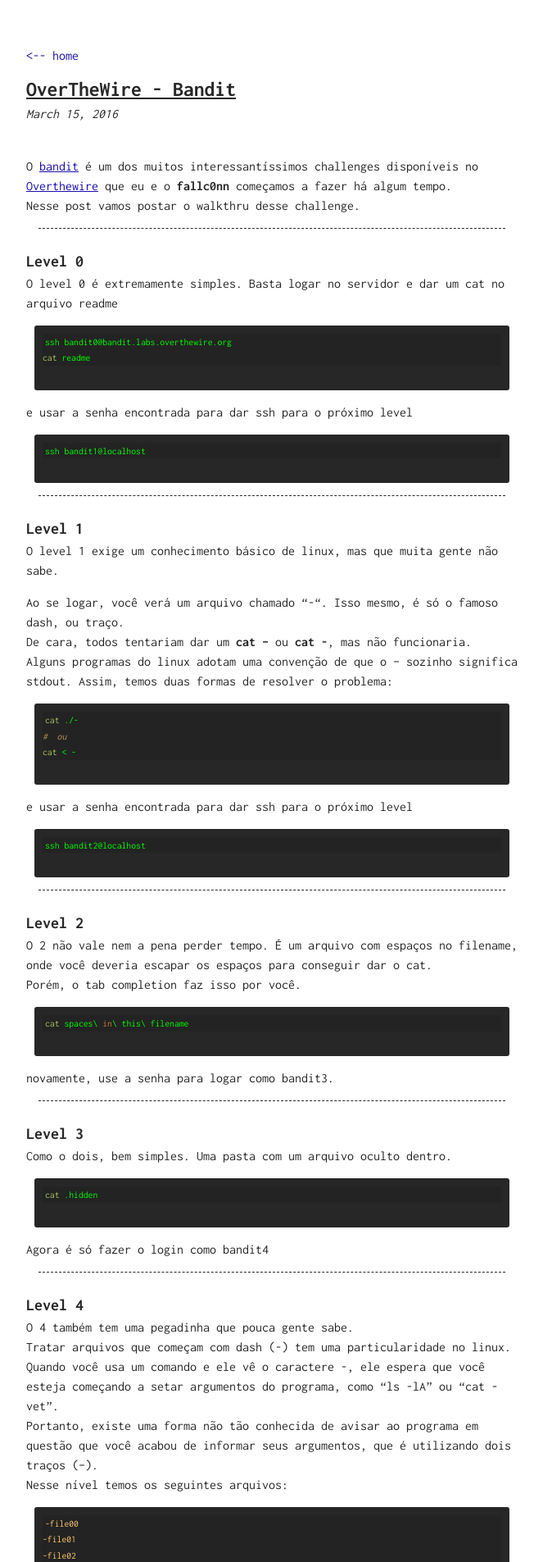
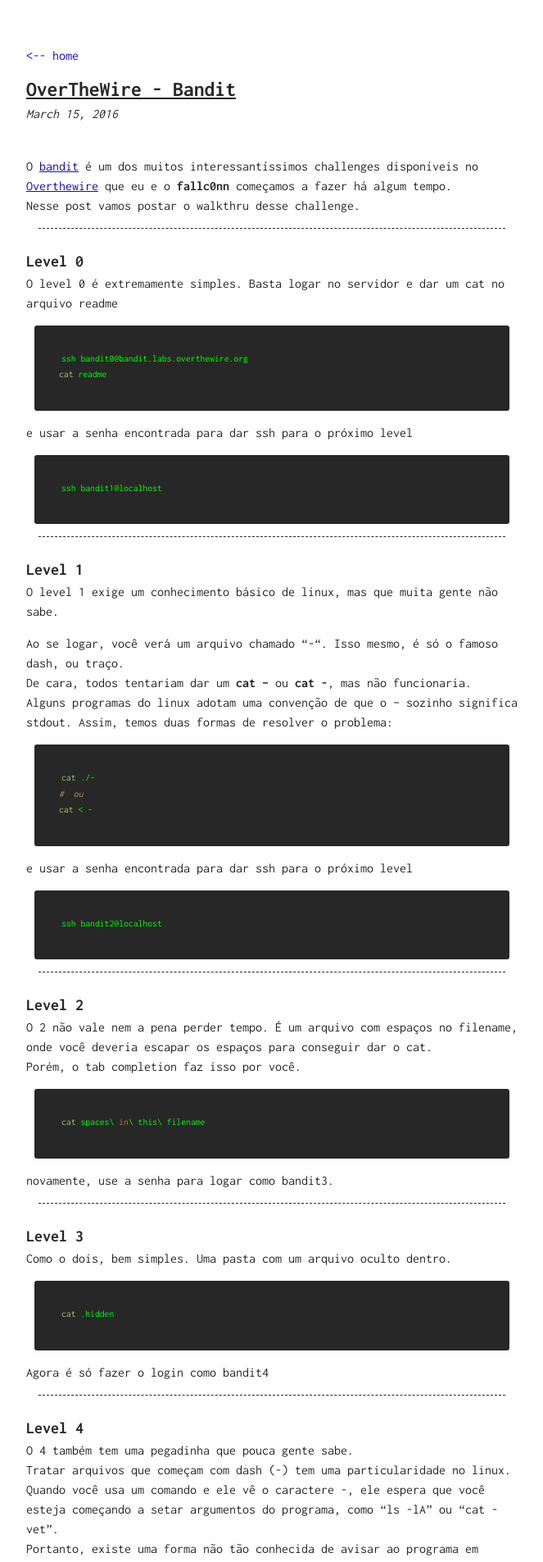
Before and after one commit to 318BR/318br.github.io, a Jekyll site: the page built from _posts/2016-03-15-overthewire-bandit.md, in a window 1280 px wide. Shown: the top 1905 px of the page at 82% size, without its empty margins (308-971 px from the left). Built offline with Jekyll 4.4.1, drawn with Linux system fonts in a browser that asks for light colours.

Commit message:
removinhit

````diff
--- a/_posts/2016-03-15-overthewire-bandit.md
+++ b/_posts/2016-03-15-overthewire-bandit.md
@@ -17,16 +17,16 @@
 O level 0 é extremamente simples. Basta logar no servidor e dar um cat no arquivo readme
 
 
-{% highlight bash %}
+```bash
 ssh bandit0@bandit.labs.overthewire.org
 cat readme
-{% endhighlight %}
+```
 
 e usar a senha encontrada para dar ssh para o próximo level
 
-{% highlight bash %}
+```bash
 ssh bandit1@localhost
-{% endhighlight %}
+```
 <hr class="codebreak">
 
 # Level 1
@@ -36,18 +36,18 @@
 Ao se logar, você verá um arquivo chamado “-“. Isso mesmo, é só o famoso dash, ou traço.
 De cara, todos tentariam dar um **cat –** ou **cat \-**, mas não funcionaria. Alguns programas do linux adotam uma convenção de que o – sozinho significa stdout. Assim, temos duas formas de resolver o problema:
 
-{% highlight bash %}
+```bash
 cat ./-
 #  ou
 cat < -
-{% endhighlight %}
+```
 
 e usar a senha encontrada para dar ssh para o próximo level
 
 
-{% highlight bash %}
+```bash
 ssh bandit2@localhost
-{% endhighlight %}
+```
 
 <hr class="codebreak">
 
@@ -56,9 +56,9 @@
 O 2 não vale nem a pena perder tempo. É um arquivo com espaços no filename, onde você deveria escapar os espaços para conseguir dar o cat.
 Porém, o tab completion faz isso por você.
 
-{% highlight bash %}
+```bash
 cat spaces\ in\ this\ filename
-{% endhighlight %}
+```
 
 novamente, use a senha para logar como bandit3.
 
@@ -68,9 +68,9 @@
 
 Como o dois, bem simples. Uma pasta com um arquivo oculto dentro.
 
-{% highlight bash %}
+```bash
 cat .hidden
-{% endhighlight %}
+```
 
 Agora é só fazer o login como bandit4
 
@@ -83,7 +83,7 @@
 Portanto, existe uma forma não tão conhecida de avisar ao programa em questão que você acabou de informar seus argumentos, que é utilizando dois traços (–).
 Nesse nível temos os seguintes arquivos:
 
-{% highlight bash %}
+```bash
 -file00
 -file01
 -file02
@@ -94,12 +94,12 @@
 -file07
 -file08
 -file09
-{% endhighlight %}
+```
 
 e se você tentar dar um simples cat em qualquer um deles, dará erro.
 Então, deve utilizar a dica dos dois traços. Mas antes disso, você vai perceber que dentro da maioria dos arquivos existem strings ininteligíveis. Para evitar ter que dar cat em todos, faça:
 
-{% highlight bash %}
+```bash
 $ file -- *
 -file00: data
 -file01: data
@@ -111,15 +111,15 @@
 -file07: ASCII text
 -file08: data
 -file09: data
-{% endhighlight %}
+```
 
 e assim saberá que a senha está no arquivo “-file07”.
 
-{% highlight bash %}
+```bash
 cat -- -file07
 #  ou
 cat < -file07
-{% endhighlight %}
+```
 
 <hr class="codebreak">
 
@@ -131,16 +131,16 @@
 A melhor forma que encontrei aqui foi listar todos os arquivos com **find -type f**, adicionar aspas em volta deles, para evitar problemas com espaços, com **sed ‘s/^\|$/\”/g’** e jogar o output para o comando **file —** (lembram dos dois traços?).
 Porém, a lista de arquivos é imensa. Como até aqui já aprendemos que a senha vem num arquivo texto, podemos usar **grep ASCII** na saída do file –, assim nosso universo foi reduzido a poucos arquivos.
 
-{% highlight bash %}
+```bash
 find -type f | sed 's/^\|$/\"/g'  | xargs file --  | grep ASCII
-{% endhighlight %}
+```
 
 Com essas informações, tudo que precisamos é, depois do pipe, dar um cut, fazer novamente o truque das aspas e jogar o output para um **xargs head -1**
 
-{% highlight bash %}
+```bash
 find -type f | sed 's/^\|$/\"/g'  | xargs file --  | grep ASCII | \
 cut -f1 -d: | sed 's/^\|$/\"/g' | xargs head -1 | less
-{% endhighlight %}
+```
 
 Se você prestou atenção no formato das senhas até agora, vai identificar só de olhar!
 
@@ -151,9 +151,9 @@
 
 Então basta fazer:
 
-{% highlight bash %}
+```bash
 $ find -size 1033c | xargs cat
-{% endhighlight %}
+```
 
 e correr para o abraço. E, a partir de agora, ficar olho no site!
 
@@ -163,9 +163,9 @@
 
 Seguindo as intruções do site, temos os atributos do arquivo:user: bandit7, group: bandit6, size: 33 bytes.
 
-{% highlight bash %}
+```bash
 find / -user bandit7 -group bandit6 -size 33c | xargs cat
-{% endhighlight %}
+```
 
 <hr class="codebreak">
 
@@ -173,9 +173,9 @@
 
 Instruções no site!
 
-{% highlight bash %}
+```bash
 grep millionth data.txt
-{% endhighlight %}
+```
 
 <hr class="codebreak">
 
@@ -183,9 +183,9 @@
 
 A senha está no arquivo data.txt e é a única linha que aparece apenas uma vez
 
-{% highlight bash %}
+```bash
 sort data.txt | uniq -u
-{% endhighlight %}
+```
 
 <hr class="codebreak">
 
@@ -194,18 +194,18 @@
 A senha está em uma das poucas linhas ‘legíveis’ do arquivo data.txt que começam com algumas vezes o caractere “=”
 Para esse nível vamos usar pela primeira vez o comando **strings**
 
-{% highlight bash %}
+```bash
 strings data.txt  | grep -E "^=+"
-{% endhighlight %}
+```
 <hr class="codebreak">
 
 # Level 10
 
 A senha está no arquivo data.txt, codificado em base64
 
-{% highlight bash %}
+```bash
 base64 -d < data.txt
-{% endhighlight %}
+```
 
 <hr class="codebreak">
 
@@ -213,9 +213,9 @@
 
 O level 11 é a conhecida cifra de césar, algoritmo de rotação de caracteres.
 
-{% highlight bash %}
+```bash
 tr a-zA-Z n-za-mN-ZA-M < data.txt
-{% endhighlight %}
+```
 <hr class="codebreak">
 
 # Level 12
@@ -224,7 +224,7 @@
 Muita gente ao fazer esse nível jogava o output para algum arquivo e dava um file, para depois usar algum outro comando, salvar em outro arquivo e dar outro file, assim sucessivamente.
 Mas como expliquei no level 1, podemos usar o – em alguns programas simbolizando o stdout. Então basta fazer o seguinte:
 
-{% highlight bash %}
+```bash
 bandit12@melinda:~$ xxd -r data.txt | file -
 /dev/stdin: gzip compressed data, was "data2.bin", from Unix, last modified: ..
 bandit12@melinda:~$ xxd -r data.txt | zcat | file -
@@ -249,7 +249,7 @@
 bandit12@melinda:~$ xxd -r data.txt | zcat | bzcat| zcat| tar xO | tar xO | \
 bzcat | tar xO | zcat | cat
 The password is 8ZjyCRiBWFYkneahHwxCv3wb2a1ORpYL
-{% endhighlight %}
+```
 
 <hr class="codebreak">
 
@@ -257,15 +257,15 @@
 
 Fácil, né?
 
-{% highlight bash %}
+```bash
 ssh -i sshkey.private bandit14@localhost
-{% endhighlight %}
+```
 
 Depois de logar, não se esqueça de pegar a senha
 
-{% highlight bash %}
+```bash
 cat /etc/bandit_pass/bandit14
-{% endhighlight %}
+```
 
 <hr class="codebreak">
 
@@ -273,9 +273,9 @@
 
 A dica no site diz que se enviarmos a senha do nível atual na porta 30000 do servidor, receberemos a senha para o proximo.
 
-{% highlight bash %}
+```bash
 echo "4wcYUJFw0k0XLShlDzztnTBHiqxU3b3e" | netcat localhost 30000
-{% endhighlight %}
+```
 
 <hr class="codebreak">
 
@@ -283,10 +283,10 @@
 
 O 15 é igual ao 14, mas via openssl
 
-{% highlight bash %}
+```bash
 echo BfMYroe26WYalil77FoDi9qh59eK5xNr | \
 openssl s_client -connect localhost:30001 -ign_eof
-{% endhighlight %}
+```
 
 <hr class="codebreak">
 
@@ -295,7 +295,7 @@
 Trabalhosa! O site informa que você deve submeter a senha atual em uma porta no localhost entre 31000 e 32000, sem saber qual é.
 Recomenda que você primeiro veja quais portas estão abertas (nmap?) pra depois saber quais falam SSL e quais não falam, e então submeter a senha. Eu prefiro ganhar tempo:
 
-{% highlight bash %}
+```bash
 for i in {31000..32000}; do
    netcat -zv localhost $i 2>/dev/null && {
       echo porta $i aberta;
@@ -303,19 +303,19 @@
       timeout 2 openssl s_client -connect localhost:$i -ign_eof ;
    };
 done
-{% endhighlight %}
+```
 
 Assim ele já vai enviar a string via SSL pra todas as portas abertas, depois basta você olhar o buffer do seu terminal pra encontrar a resposta.
 Nesse caso, temos como retorno uma chave privada que deve ser usada para acessar o próximo nível. O problema é que não temos permissão de escrita no diretório.
 Tentei salvar a key numa variavel e usar como file descriptor, mas pelo visto o sistema não permite. A solução, então, é criar no /tmp/.
 
-{% highlight bash %}
+```bash
 mkdir -p /tmp/318br/
 cd /tmp/318br/
 vi key
 # (cole o conteúdo da key no arquivo)
 ssh -i key bandit17@localhost
-{% endhighlight %}
+```
 
 <hr class="codebreak">
 
@@ -323,9 +323,9 @@
 
 A dica no site diz que a senha está na única linha que é diferente entre os arquivos passwords.new e passwords.old
 
-{% highlight bash %}
+```bash
 diff passwords.*
-{% endhighlight %}
+```
 
 Quando você tentar se logar no próximo level, vai ter uma surpresa…
 
@@ -336,9 +336,9 @@
 OOOOH! Não dá pra logar!!
 Mas a essa altura do campeonato você já sabe a solução. A dica no site diz que a senha está no arquivo readme do homedir do usuário
 
-{% highlight bash %}
+```bash
 ssh bandit18@localhost cat readme
-{% endhighlight %}
+```
 
 <hr class="codebreak">
 
@@ -346,9 +346,9 @@
 
 Bem simples, nem sei porque está no final
 
-{% highlight bash %}
+```bash
 ./bandit20-do cat /etc/bandit_pass/bandit20
-{% endhighlight %}
+```
 
 <hr class="codebreak">
 
@@ -357,15 +357,15 @@
 Nesse level o enunciado diz que é preciso abrir dois shells pra passar. Mas como hackinagem pouca é bobagem, vou ensinar aqui como fazer com um shell só!
 Seguindo o enunciado, teoricamente você deveria abrir um listener com netcat, por exemplo
 
-{% highlight bash %}
+```bash
 nc -l 12345
-{% endhighlight %}
+```
 
 Depois abrir outra sessão ssh, executar
 
-{% highlight bash %}
+```bash
 ./suconnect 12345
-{% endhighlight %}
+```
 
 
 Então, voltar ao primeiro terminal e submeter a key via listener, para que o suconnect enviasse a resposta de volta
@@ -373,14 +373,14 @@
 Muito trabalho, não?
 Aqui o negócio é simples.
 
-{% highlight bash %}
+```bash
 (sleep 10; echo GbKksEFF4yrVs6il55v6gwY5aVje5f0j) | nc -l 12345 &
 [1] 8230
 ./suconnect 12345
 Read: GbKksEFF4yrVs6il55v6gwY5aVje5f0j
 Password matches, sending next password
 gE269g2h3mw3pwgrj0Ha9Uoqen1c9DGr
-{% endhighlight %}
+```
 
 Deu pra entender? Na primeira linha abrimos o netcat escutando na porta 12345 e enviamos via pipe pra ele o comando agrupado entre parenteses para aguardar 10 segundos e depois enviar a key, já enviando tudo para background com o & no final.
 Depois disso, é só digitar o ./suconnect 12345 em menos de 10 segundos e aguardar o tempo setado que a senha vai aparecer facilmente pra você!
@@ -391,22 +391,22 @@
 
 Dentro da pasta /etc/cron.d/ tem vários cronjobs de vários usuários. Nosso próximo level é o 22, nele que devemos focar.
 
-{% highlight bash %}
+```bash
 cat /etc/cron.d/cronjob_bandit22
 * * * * * bandit22 /usr/bin/cronjob_bandit22.sh &> /dev/null
 cat /usr/bin/cronjob_bandit22.sh
 # !/bin/bash
 chmod 644 /tmp/t7O6lds9S0RqQh9aMcz6ShpAoZKF7fgv
 cat /etc/bandit_pass/bandit22 > /tmp/t7O6lds9S0RqQh9aMcz6ShpAoZKF7fgv
-{% endhighlight %}
+```
 
 Analisando o código, você pode ver que a senha do bandit22 está sendo enviada para aquele arquivo de nome estranho no /tmp
 É só dar um cat nele!
 
-{% highlight bash %}
+```bash
 cat /tmp/t7O6lds9S0RqQh9aMcz6ShpAoZKF7fgv
 Yk7owGAcWjwMVRwrTesJEwB7WVOiILLI
-{% endhighlight %}
+```
 
 <hr class="codebreak">
 
@@ -414,7 +414,7 @@
 
 O início é igual ao level 21\. Você deve verificar o cronjob do bandit23.
 
-{% highlight bash %}
+```bash
 # !/bin/bash
 
 myname=$(whoami)
@@ -423,15 +423,15 @@
 echo "Copying passwordfile /etc/bandit_pass/$myname to /tmp/$mytarget"
 
 cat /etc/bandit_pass/$myname > /tmp/$mytarget
-{% endhighlight %}
+```
 
 Um poquinho de leitura de código resolve seu trabalho:
 
-{% highlight bash %}
+```bash
 myname=bandit23
 cat /tmp/$(echo I am user $myname | md5sum | cut -d ' ' -f 1)
 jc1udXuA1tiHqjIsL8yaapX5XIAI6i0n
-{% endhighlight %}
+```
 
 <hr class="codebreak">
 
@@ -441,14 +441,14 @@
 Você pode ver no script que ele executa que ele procura arquivos em uma determinada pasta e executa tudo que estiver la a todo minuto
 Então é simples!
 
-{% highlight bash %}
+```bash
 cd /var/spool/bandit24
 echo "cat /etc/bandit_pass/bandit24 > /tmp/318br.bandit24" > script.sh
 chmod +x script.sh
 #  agora basta esperar virar para o próximo minuto e
 cat /tmp/318br.bandit24
 UoMYTrfrBFHyQXmg6gzctqAwOmw1IohZ
-{% endhighlight %}
+```
 
 <hr class="codebreak">
 
@@ -456,11 +456,11 @@
 
 Brute Force!
 
-{% highlight bash %}
+```bash
 for i in {0000..9999}; do
    echo  "UoMYTrfrBFHyQXmg6gzctqAwOmw1IohZ $i"; done | \
    netcat localhost 30002 | grep bandit25
-{% endhighlight %}
+```
 
 Dentro do loop geramos a lista com a senha do level 24 combinada com todas as combinações de 4 dígitos possíveis, e depois de pronta, jogamos essa lista via pipe pro netcat.
 Pode ser preciso rodar o comando algumas vezes, porque aparentemente o daemon não aguenta a pressão, mas é só insistir duas ou três vezes q vai dar certo.
@@ -482,8 +482,8 @@
 O arquivo será aberto no vi. Agora você só precisa digitar esc, e depois: **e: /etc/bandit_pass/bandit26** e enter.
 O arquivo bandit26 aparecerá com a senha.
 
-{% highlight bash %}
+```bash
 5czgV9L3Xx8JPOyRbXh6lQbmIOWvPT6Z
-{% endhighlight %}
+```
 
 Como o level 27 ainda não existe, acabamos de bater o desafio BANDIT do Overthewire!!
````
Also changed, not shown: 3 other files.
